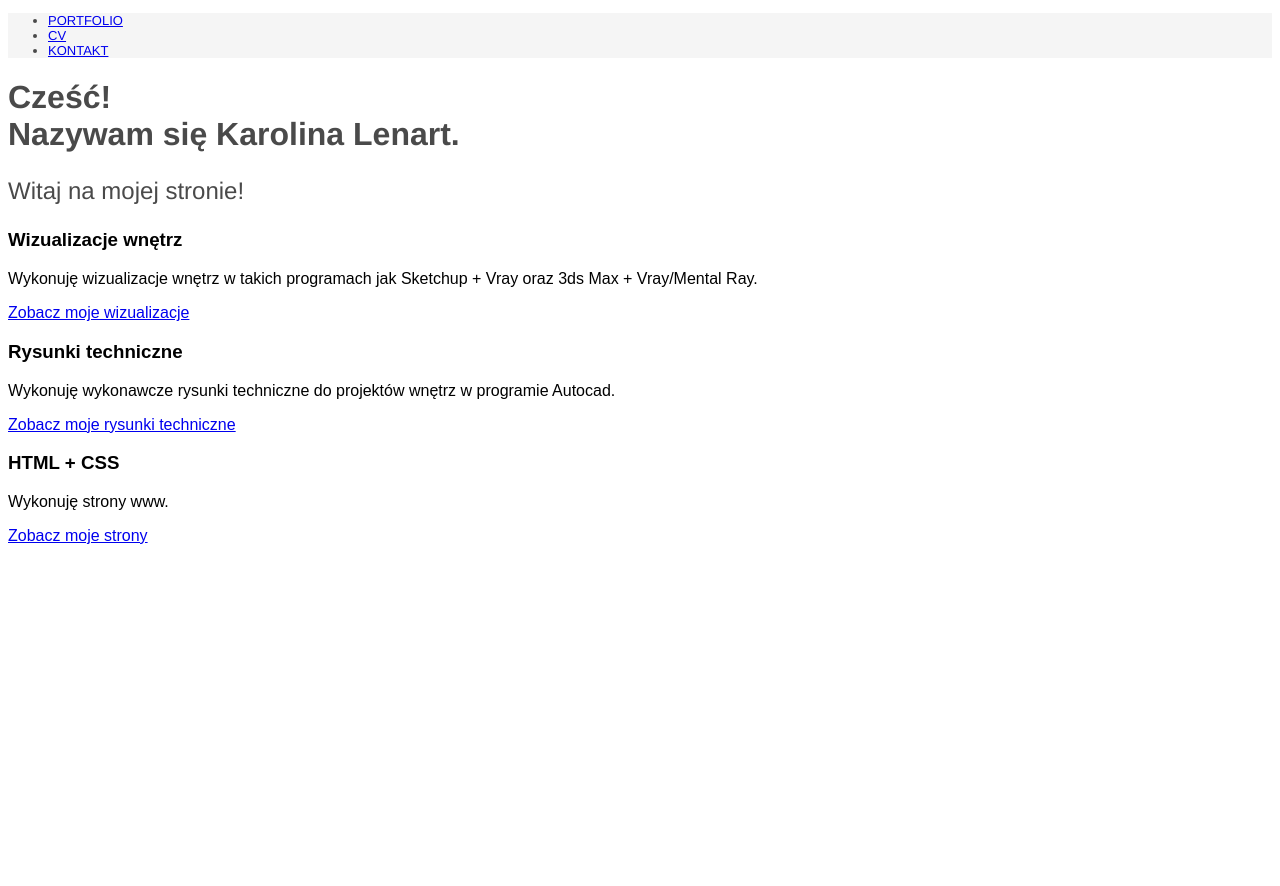
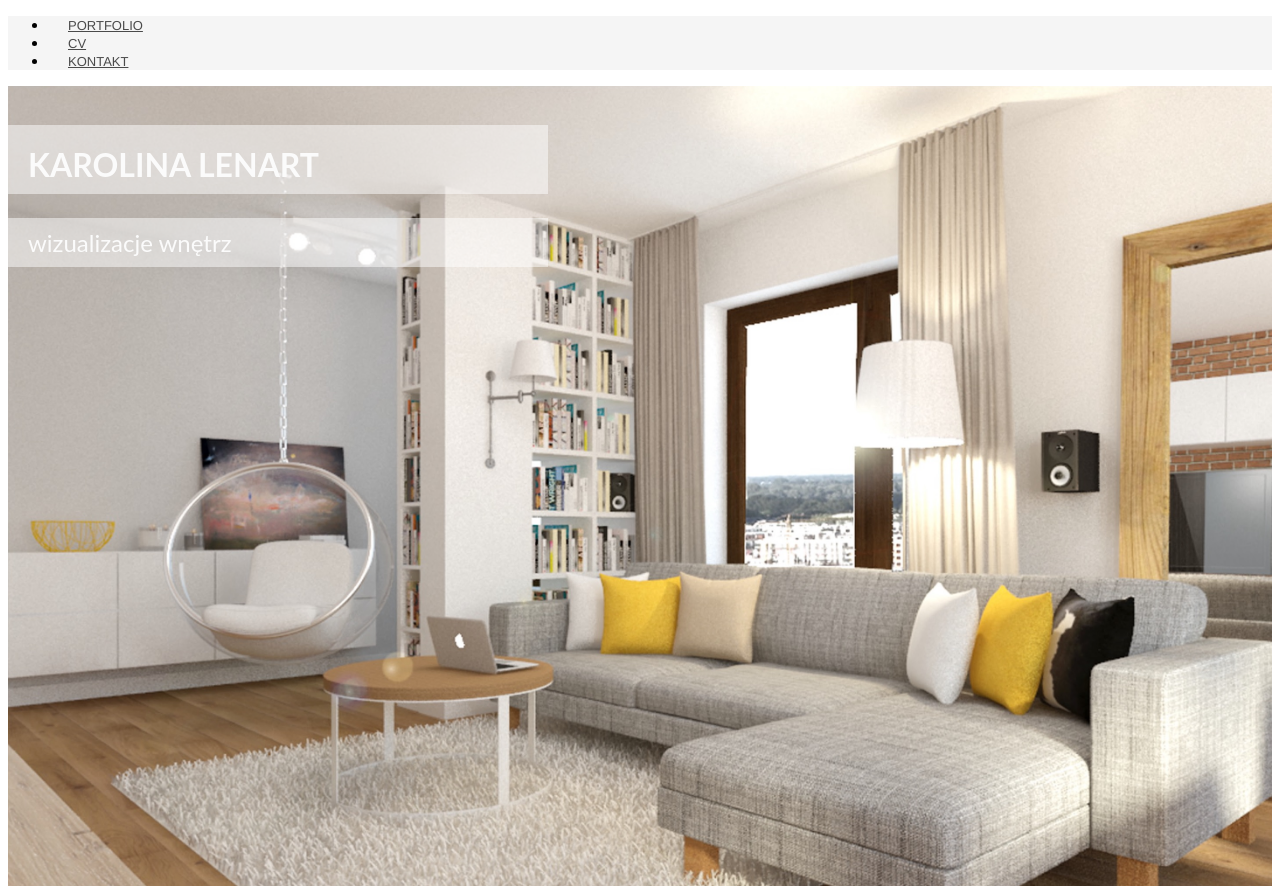
Before and after one commit to karla00/portfolio, a plain HTML site: page index.html in a window 1280 px wide. Shown: the top 886 px of the page. Before the commit the page ends 800 px from the top, so only its background shows below. Drawn offline with Linux system fonts and the light colour scheme.

Commit message:
dodanie obrazka w jumbotron, folder z wizualizacjami, ostylowanie h1, p w jumbotron

```diff
--- a/css/style.css
+++ b/css/style.css
@@ -3,24 +3,49 @@ font-family: Arial, sans-serif;
 }
 
 .nav {
-  color: #4a4a4a;
-  font-family: 'Helvetica', sans-serif;
-  font-size: 13px;
-  background-color: #f5f5f5;
+	background-color: #f5f5f5;
 }
 
+  .nav a {
+    color: #4a4a4a;
+	font-family: 'Helvetica', sans-serif;
+    font-size: 13px;
+    padding-top: 20px;
+    padding-bottom: 20px;
+    padding-left: 20px;
+    padding-right: 20px;
+	text-transform: uppercase;
+}
+
+
 .jumbotron {
-	background-image: url("widok.jpg");
-
+	background-image: url("../photos/wizka5.jpg");
+	background-repeat: no-repeat;
+	background-position: auto;
+	background-size: cover;
+	height: 800px;
 }
 
 .jumbotron h1 {
-  color: #4a4a4a;
-  font-family: 'Helvetica', sans-serif;
+  color: #fbfbfb;
+  font-family: 'Lato', sans-serif;
   font-size: 32px;
+  padding-top: 20px;
+  padding-bottom: 10px;
+  padding-left: 20px;
+  padding-right: 20px;
+  text-transform: uppercase;
+  background-color: rgba(260,260,260,0.5);
+  width: 500px;
 }
 .jumbotron p {
-  color: #4a4a4a;
-  font-family: 'Helvetica', sans-serif;
+  color: #fbfbfb;
+  font-family: 'Lato', sans-serif;
   font-size: 24px;
+  padding-top: 10px;
+  padding-bottom: 10px;
+  padding-left: 20px;
+  padding-right: 20px;
+  background-color: rgba(260,260,260,0.5);
+  width: 500px;
 }
--- a/index.html
+++ b/index.html
@@ -15,16 +15,17 @@
 		    <div class="nav">
               <div class="container">
 		  <ul>
-		      <li><a href="portfolio.html">PORTFOLIO</a></li>
-			  <li><a href="CV.html">CV</a></li>
-			  <li><a href="kontakt.html">KONTAKT</a></li>
+		      <li><a href="portfolio.html">portfolio</a></li>
+			  <li><a href="CV.html">cv</a></li>
+			  <li><a href="kontakt.html">kontakt</a></li>
 		  </ul>
 		    </div>
 		     </div>
 			 	<div class="jumbotron">
 	              <div class="container">
-			 <h1> Cześć! <br> Nazywam się Karolina Lenart. </h1>
-          <p> Witaj na mojej stronie! </p>
+				  <br>
+			 <h1>Karolina Lenart </h1>
+          <p>wizualizacje wnętrz</p>
 		  </div>
 		  </div>
 		<div class="learn-more">
```
Also changed, not shown: photos/wizka2.jpg (added), photos/wizka3.jpg (added), photos/wizka4.jpg (added), photos/wizka5.jpg (added), wizka1.jpg (added), 3 other files.
